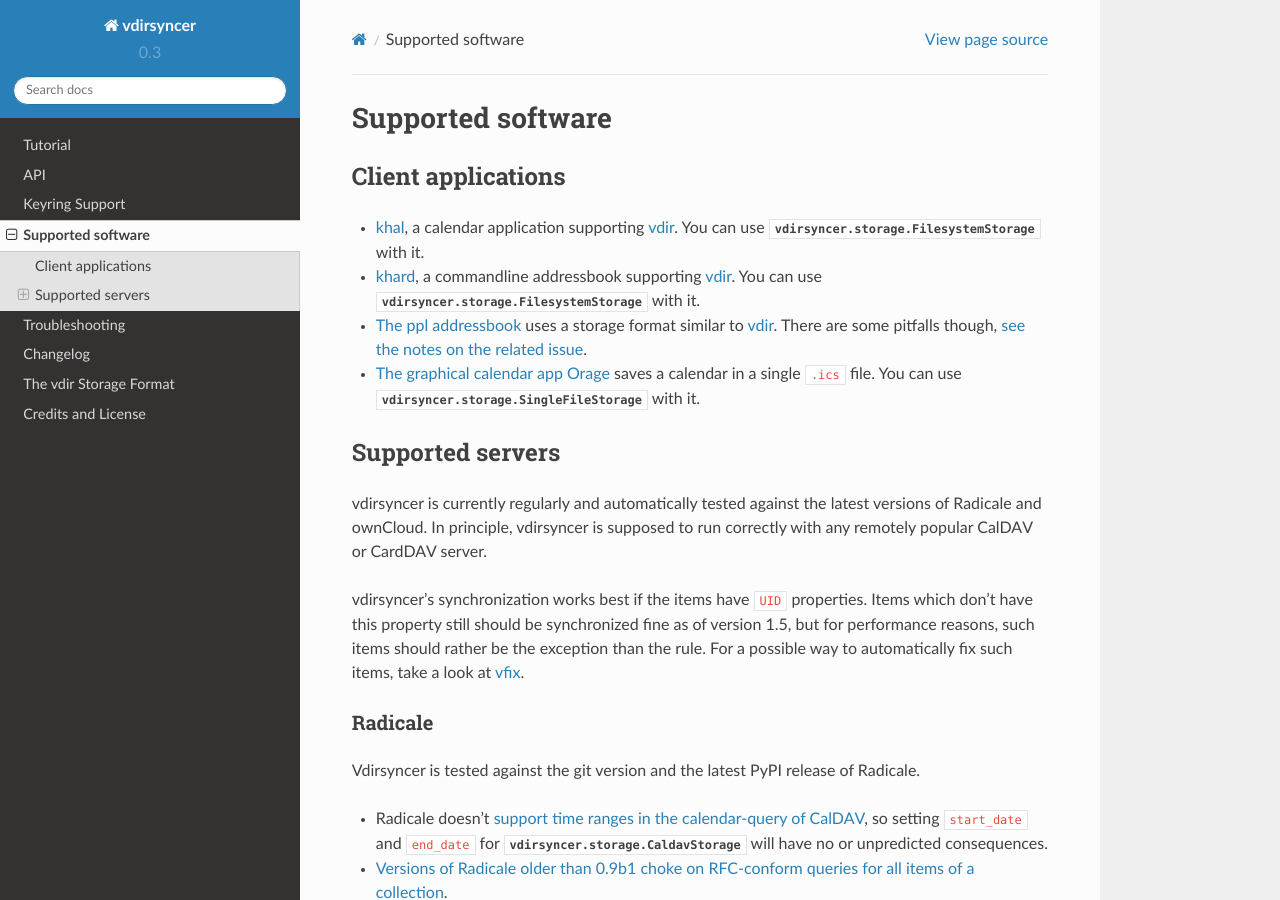
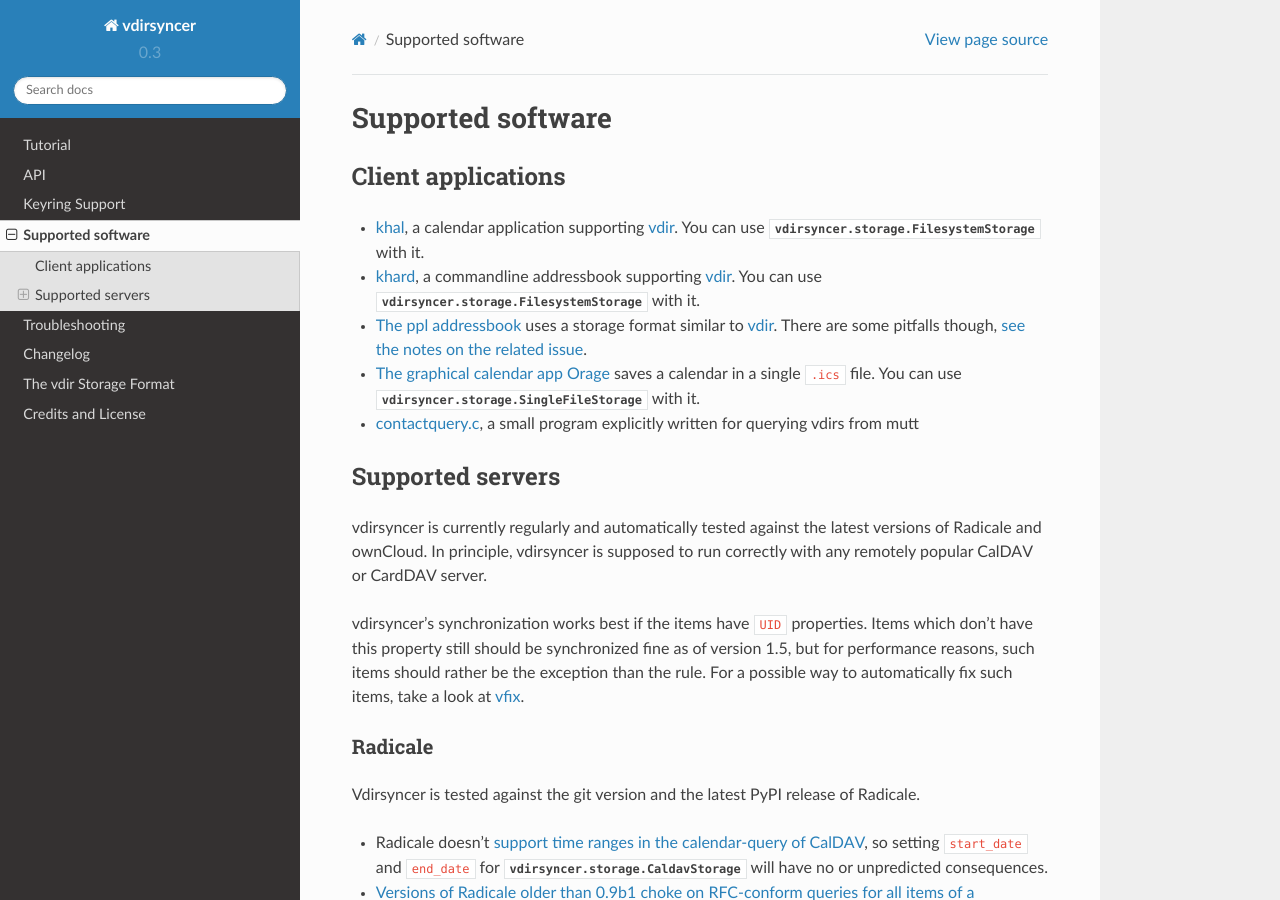
Before and after one commit to pimutils/vdirsyncer, a Sphinx documentation site: the page built from docs/supported.rst, in a window 1280 px wide and 900 px high. Built offline with Sphinx 7.4.7 and the Read the Docs theme 2.0.0, drawn with Linux system fonts in a browser that asks for light colours.

Commit message:
mention contactquery.c in docs
see #25

```diff
--- a/docs/supported.rst
+++ b/docs/supported.rst
@@ -20,6 +20,9 @@
 - `The graphical calendar app Orage <http://www.kolumbus.fi/~w408237/orage/>`_
   saves a calendar in a single ``.ics`` file. You can use
   :py:class:`vdirsyncer.storage.SingleFileStorage` with it.
+
+- `contactquery.c <https://github.com/t-8ch/snippets/blob/master/contactquery.c>`_,
+  a small program explicitly written for querying vdirs from mutt
 
 Supported servers
 =================
```
